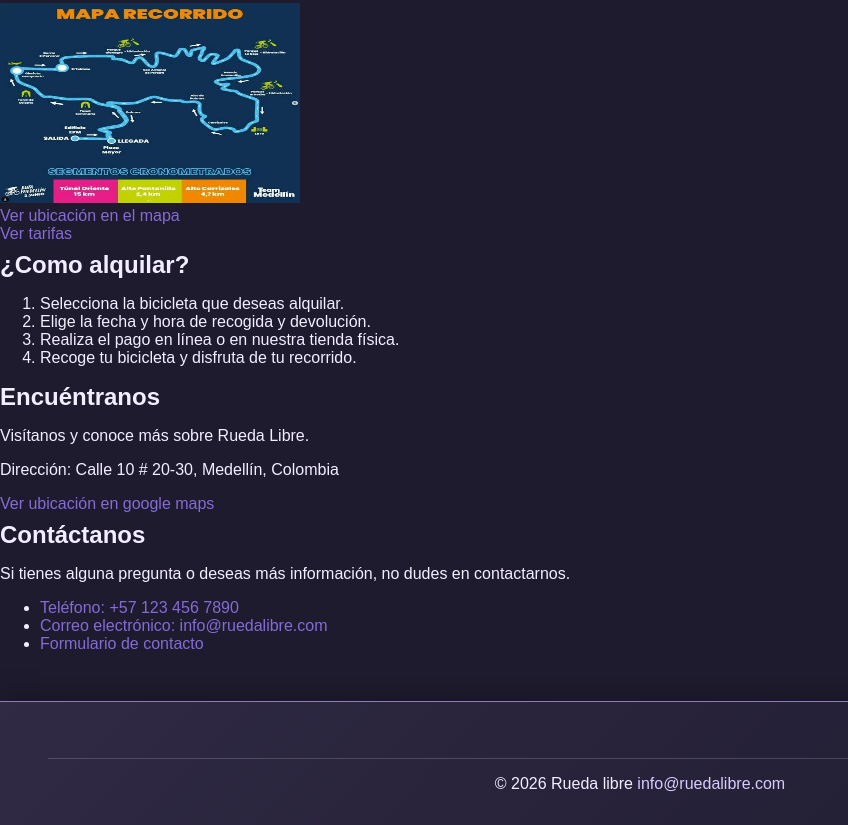
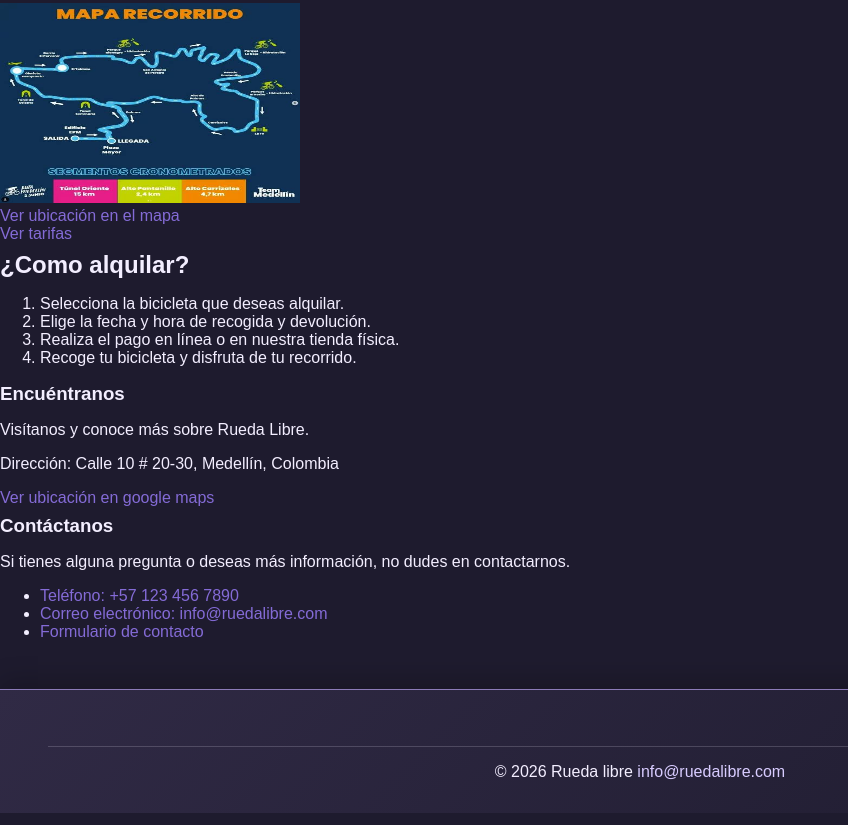
Before and after one commit to Eclipsest/rueda-libre, a plain HTML site: page index.html in a window 1280 px wide. Shown: the part 754-1579 px from the top of the page, without its empty margins (0-848 px from the left). Drawn offline with Linux system fonts and the light colour scheme.

Commit message:
arreglo con bitacora

```diff
--- a/index.html
+++ b/index.html
@@ -5,7 +5,7 @@
 <meta name="viewport" content="width=device-width, initial-scale=1.0">
 <title>Rueda Libre</title>
 <link rel="stylesheet" href="style_prueba.css">
-<link rel="icon" href="./img/portada.jpg" type="image/x-icon">
+<link rel="icon" href="./img/favicon.jpg" type="image/x-icon">
 </head>
 <body>
     <header>
@@ -50,13 +50,13 @@
     </ol>
 </section>
 <section id="encuentranos">
-    <h2>Encuéntranos</h2>
+    <h3>Encuéntranos</h3>
     <p>Visítanos y conoce más sobre Rueda Libre.</p>
     <p>Dirección: Calle 10 # 20-30, Medellín, Colombia</p>
     <a href="https://www.google.com/maps/place/12+octubre/@6.3028582,-75.5793303,17z/data=!3m1!4b1!4m6!3m5!1s0x8e442f0026ce913f:0x9eee58b457ddf22f!8m2!3d6.3028529!4d-75.57675!16s%2Fg%2F11y0nvvn2_?entry=ttu&g_ep=EgoyMDI2MTAxOC4wIKXMDSoASAFQAw%3D%3D" target="_blank" rel="noopener noreferrer">Ver ubicación en google maps</a>
 </section>
 <section>
-    <h2>Contáctanos</h2>
+    <h3>Contáctanos</h3>
     <p>Si tienes alguna pregunta o deseas más información, no dudes en contactarnos.</p>
     <ul>
         <li><a href="tel:+571234567890">Teléfono: +57 123 456 7890</a></li>
```
Also changed, not shown: paginas/reservas.html (+3 -5 lines), paginas/tarifas.html (+1 -1 lines), img/favicon.jpg (added), img/portada.jpg.
